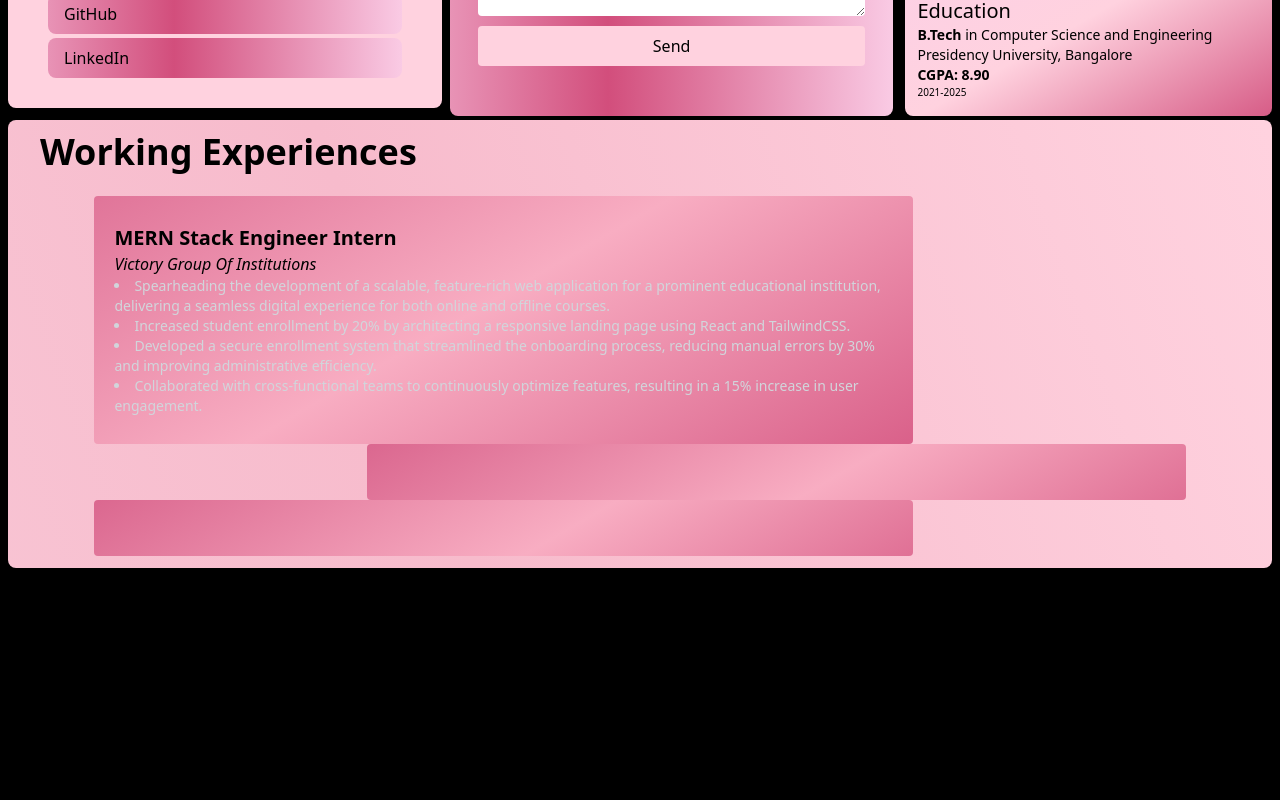
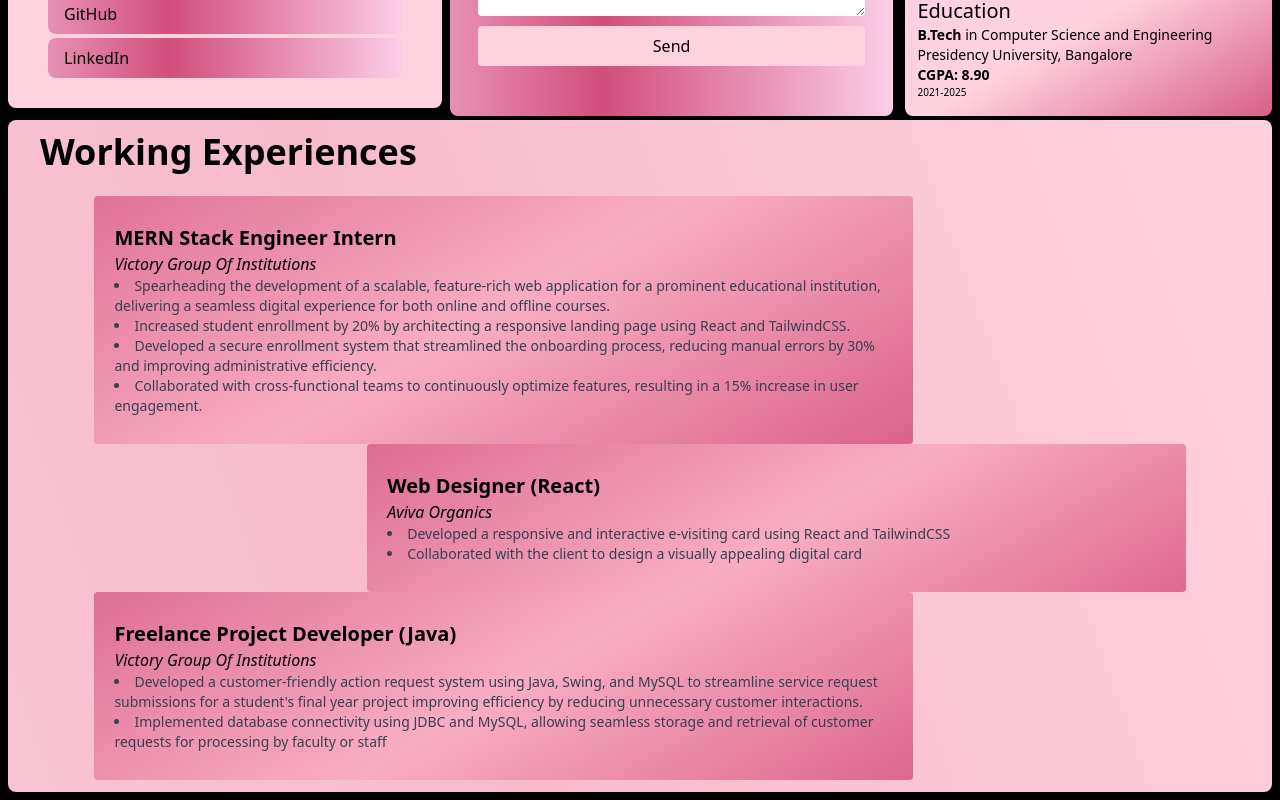
Before and after one commit to Sanjana1304/MyPortfolio, a React (Vite) app in the folder frontend/: page / in a window 1280 px wide. Shown: the part 670-1470 px from the top of the page. Before the commit the page ends 1246 px from the top, so only its background shows below. Built offline with nearby package versions, Linux system fonts and the light colour scheme.

Commit message:
exp deets added

```diff
--- a/frontend/src/components/ExpBox.jsx
+++ b/frontend/src/components/ExpBox.jsx
@@ -5,7 +5,7 @@ const ExpBox = ({role,org,desc}) => {
     <div className='w-3/4 p-5 py-7 gradient-anim-4 rounded'>
         <h1 className='font-semibold text-xl'>{role}</h1>
         <i>{org}</i>
-        <ul className='text-sm list-disc list-inside text-gray-300'>
+        <ul className='text-sm list-disc list-inside text-gray-700'>
             {desc && desc.map((d,index) => <li key={index}>{d}</li>)}
         </ul>
 
--- a/frontend/src/components/Experience.jsx
+++ b/frontend/src/components/Experience.jsx
@@ -14,13 +14,13 @@ const Experience = () => {
 
         <div className="flex justify-center">
             <div className=' w-[88%] flex justify-end'>
-                    <ExpBox/>
+                    <ExpBox role={'Web Designer (React)'} org={'Aviva Organics'} desc={['Developed a responsive and interactive e-visiting card using React and TailwindCSS','Collaborated with the client to design a visually appealing digital card ']}/>
             </div>
         </div>
 
         <div className="flex justify-center">
             <div className=' w-[88%]'>
-                    <ExpBox/>
+                    <ExpBox role={'Freelance Project Developer (Java)'} org={'Victory Group Of Institutions'} desc={['Developed a customer-friendly action request system using Java, Swing, and MySQL to streamline service request submissions for a student\'s final year project improving efficiency by reducing unnecessary customer interactions.','Implemented database connectivity using JDBC and MySQL, allowing seamless storage and retrieval of customer requests for processing by faculty or staff']}/>
             </div>
         </div>
 
```
